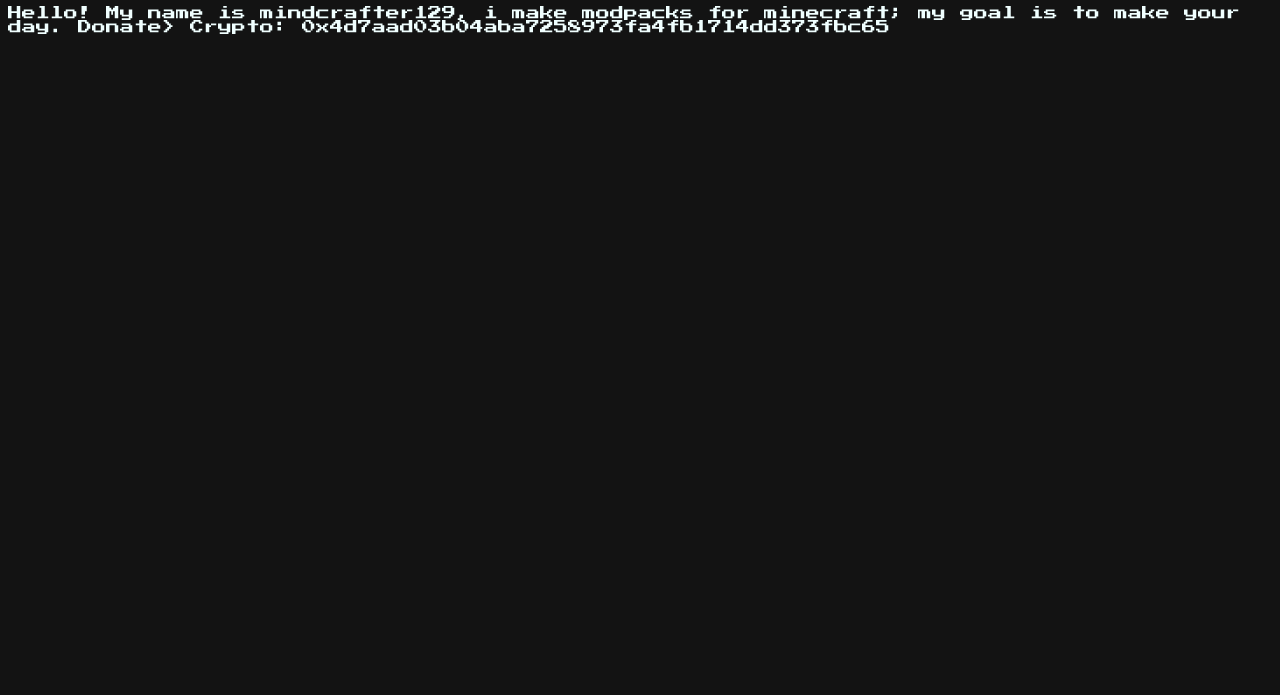
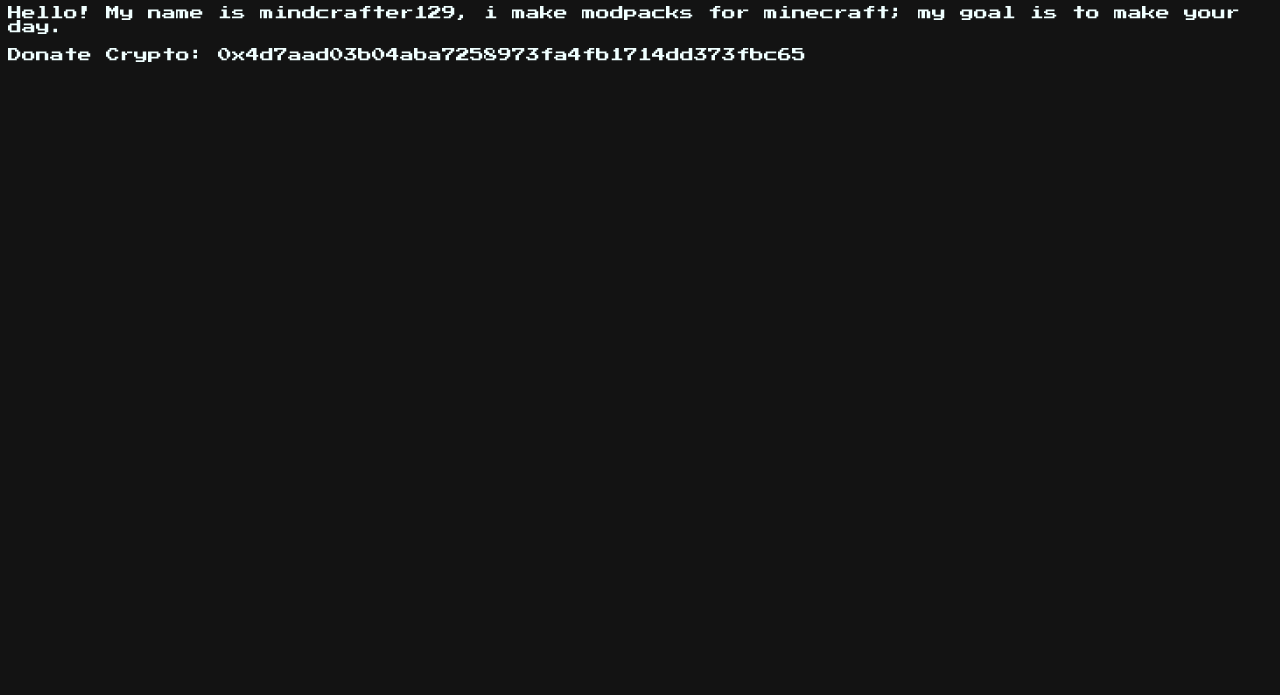
Before and after one commit to mindcrafter129YT/website, a plain HTML site: page about.html in a window 1280 px wide. Shown: the part 105-800 px from the top of the page. Drawn offline with Linux system fonts and the light colour scheme.

Commit message:
better dono

```diff
--- a/about.html
+++ b/about.html
@@ -50,9 +50,8 @@
 
     <h1 style ="color: azure; font-family: Press Start 2P;" class="about">About Me</h1>
 
-    <p class="smallaboutme">Hello! My name is mindcrafter129, i make modpacks for minecraft; my goal is to make your day.
-
-    Donate> Crypto: 0x4d7aad03b04aba7258973fa4fb1714dd373fbc65</p>
+    <p class="smallaboutme">Hello! My name is mindcrafter129, i make modpacks for minecraft; my goal is to make your day.</p>
+    <p class="smallaboutme">Donate Crypto: 0x4d7aad03b04aba7258973fa4fb1714dd373fbc65
 
 
 
```
